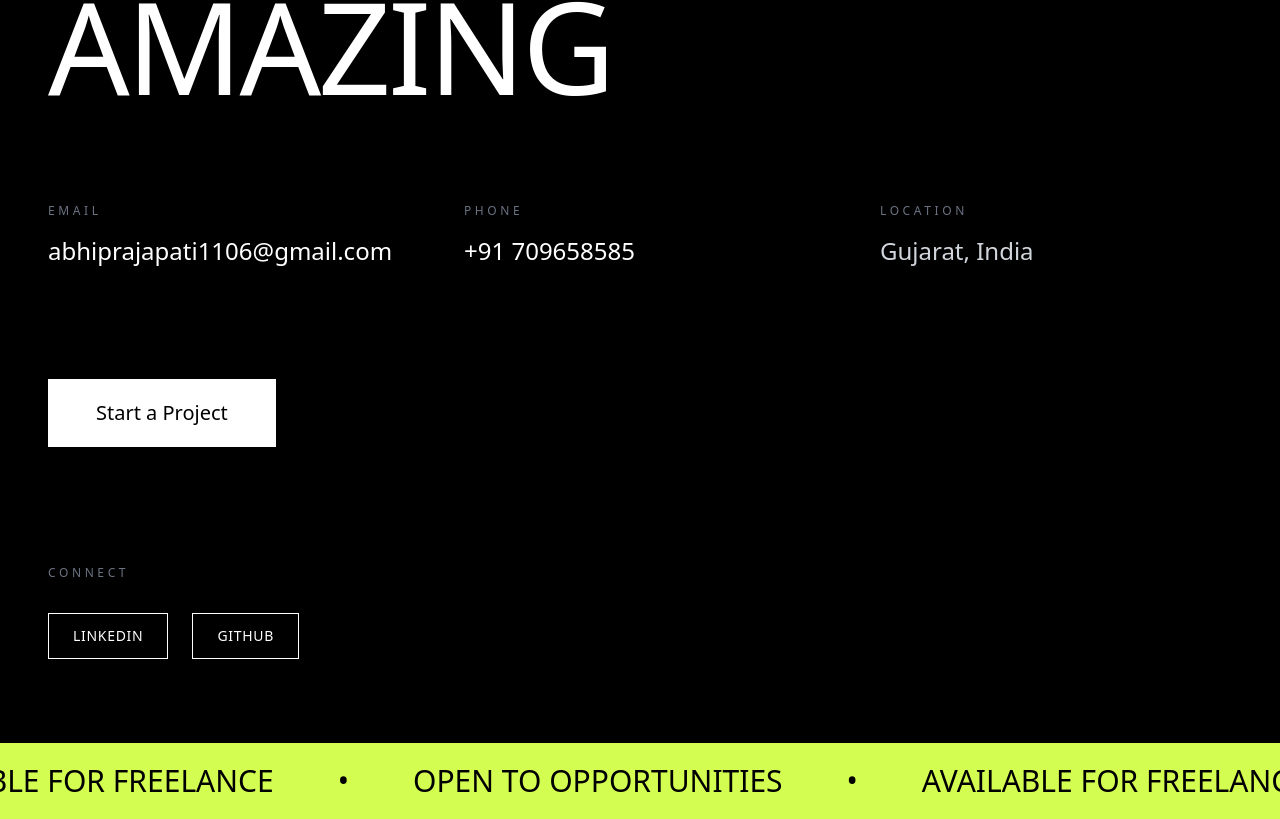
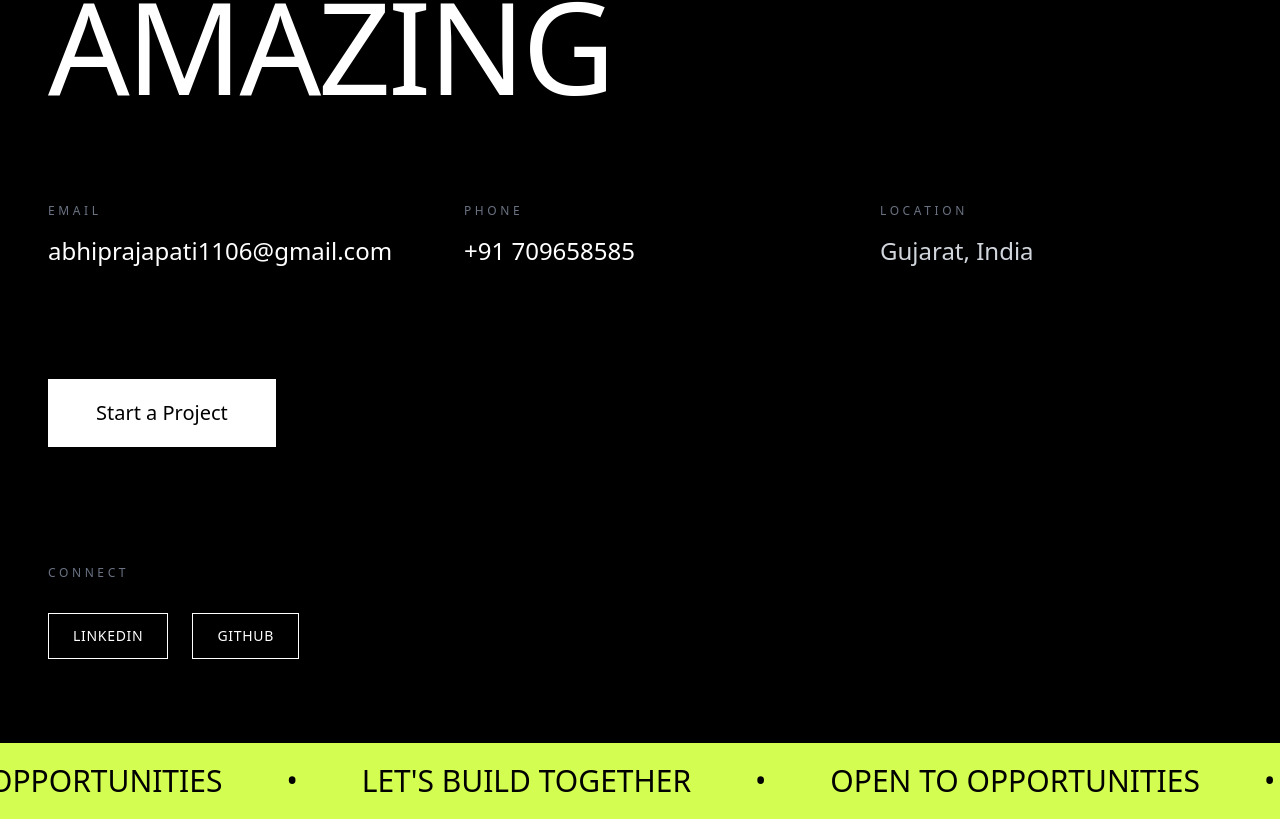
Before and after one commit to Abhiii1109/Abhi, a React (Vite) app: page /contact in a window 1280 px wide. Shown: the part 418-1237 px from the top of the page. Built offline with nearby package versions, Linux system fonts and the light colour scheme.

Commit message:
Update Contact.jsx

```diff
--- a/src/pages/Contact.jsx
+++ b/src/pages/Contact.jsx
@@ -54,15 +54,21 @@ const Contact = () => {
         }
       });
 
-      // Marquee infinite scroll
+      // Marquee infinite scroll - smooth and seamless
       const marquee = marqueeRef.current;
       const marqueeContent = marquee.querySelector('.marquee-content');
 
+      // Calculate the width and set up smooth infinite scroll
+      const contentWidth = marqueeContent.offsetWidth / 2; // Divide by 2 because content is duplicated
+
       gsap.to(marqueeContent, {
-        x: '-50%',
-        duration: 25,
+        x: -contentWidth,
+        duration: 20,
         ease: 'none',
         repeat: -1,
+        modifiers: {
+          x: gsap.utils.unitize(x => parseFloat(x) % contentWidth)
+        }
       });
 
     }, sectionRef);
@@ -168,13 +174,36 @@ const Contact = () => {
       {/* Marquee Strip */}
       <div ref={marqueeRef} className="absolute bottom-0 left-0 w-full overflow-hidden bg-[#D3FD50] py-4 md:py-5">
         <div className="marquee-content flex whitespace-nowrap text-black text-xl md:text-3xl font-medium">
-          <span className="inline-block mx-6 md:mx-8">AVAILABLE FOR FREELANCE</span>
-          <span className="inline-block mx-6 md:mx-8">•</span>
+          {/* First set */}
           <span className="inline-block mx-6 md:mx-8">OPEN TO OPPORTUNITIES</span>
           <span className="inline-block mx-6 md:mx-8">•</span>
-          <span className="inline-block mx-6 md:mx-8">AVAILABLE FOR FREELANCE</span>
+          <span className="inline-block mx-6 md:mx-8">LET'S BUILD TOGETHER</span>
           <span className="inline-block mx-6 md:mx-8">•</span>
+
+          {/* Duplicate sets for seamless infinite loop */}
           <span className="inline-block mx-6 md:mx-8">OPEN TO OPPORTUNITIES</span>
+          <span className="inline-block mx-6 md:mx-8">•</span>
+          <span className="inline-block mx-6 md:mx-8">LET'S BUILD TOGETHER</span>
+          <span className="inline-block mx-6 md:mx-8">•</span>
+
+          <span className="inline-block mx-6 md:mx-8">OPEN TO OPPORTUNITIES</span>
+          <span className="inline-block mx-6 md:mx-8">•</span>
+          <span className="inline-block mx-6 md:mx-8">LET'S BUILD TOGETHER</span>
+          <span className="inline-block mx-6 md:mx-8">•</span>
+
+          <span className="inline-block mx-6 md:mx-8">OPEN TO OPPORTUNITIES</span>
+          <span className="inline-block mx-6 md:mx-8">•</span>
+          <span className="inline-block mx-6 md:mx-8">LET'S BUILD TOGETHER</span>
+          <span className="inline-block mx-6 md:mx-8">•</span>
+
+          <span className="inline-block mx-6 md:mx-8">OPEN TO OPPORTUNITIES</span>
+          <span className="inline-block mx-6 md:mx-8">•</span>
+          <span className="inline-block mx-6 md:mx-8">LET'S BUILD TOGETHER</span>
+          <span className="inline-block mx-6 md:mx-8">•</span>
+
+          <span className="inline-block mx-6 md:mx-8">OPEN TO OPPORTUNITIES</span>
+          <span className="inline-block mx-6 md:mx-8">•</span>
+          <span className="inline-block mx-6 md:mx-8">LET'S BUILD TOGETHER</span>
           <span className="inline-block mx-6 md:mx-8">•</span>
         </div>
       </div>
```
